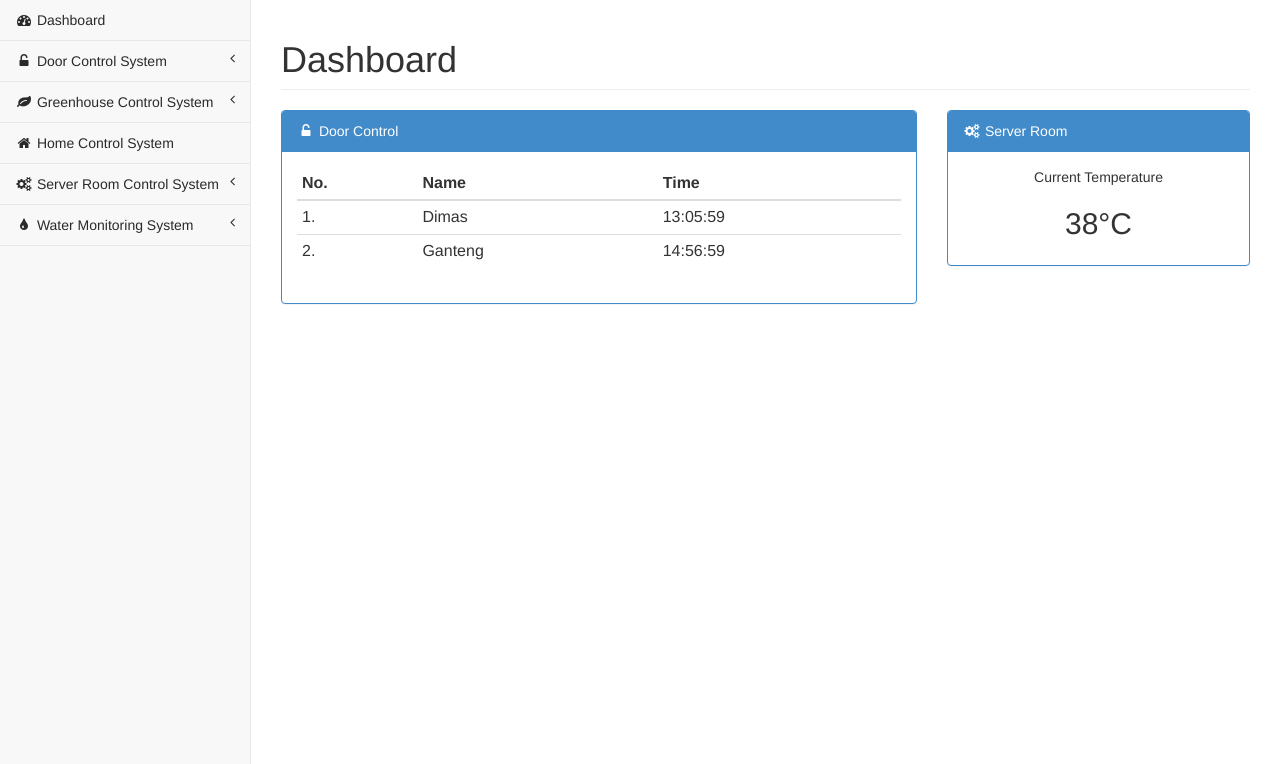
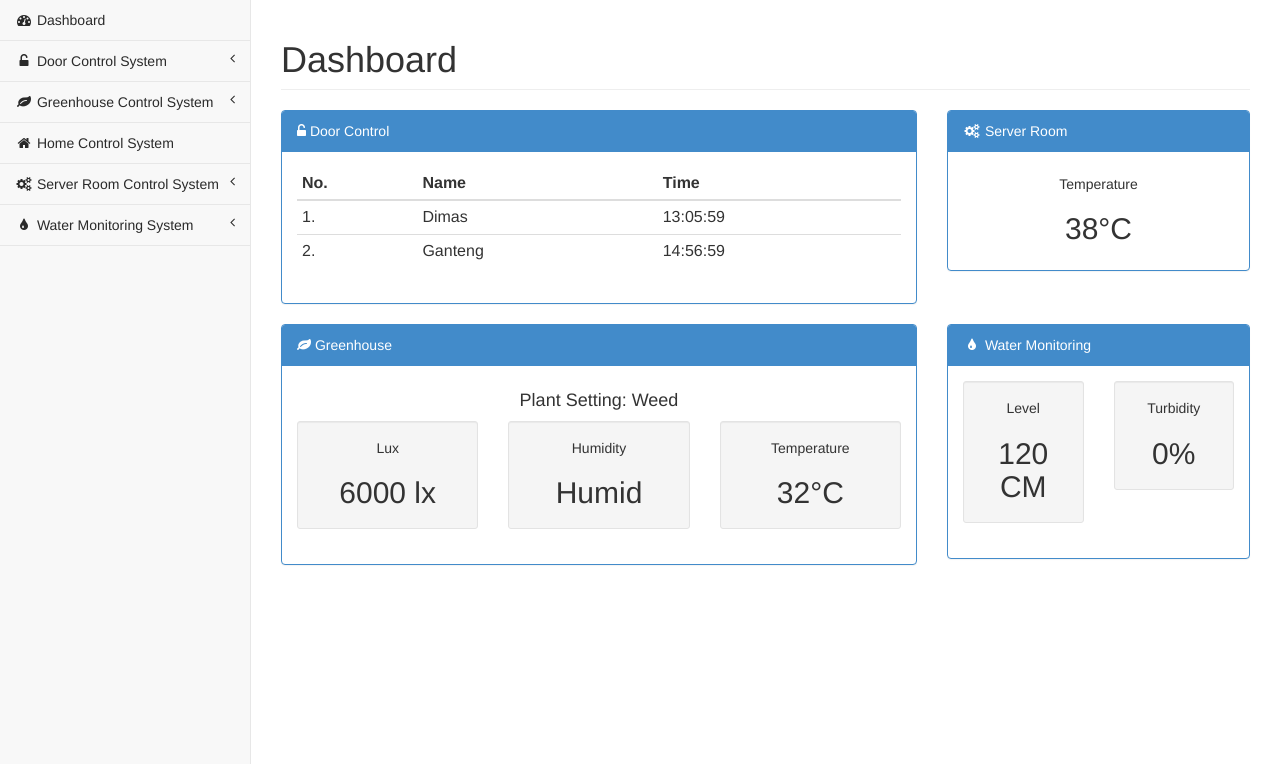
Before and after one commit to mlutfib/BiotechProject, a CodeIgniter app: page / in a window 1280 px wide. Shown: the part 51-815 px from the top of the page. Run offline with CodeIgniter, Linux system fonts and the light colour scheme; some libraries are stand-ins or nearby versions.

Commit message:
Dashboard Edit

```diff
--- a/BiotechWeb/application/views/dashboard.php
+++ b/BiotechWeb/application/views/dashboard.php
@@ -2,15 +2,15 @@
 <!-- Test lagi -->
 <div id="page-wrapper">
 	<div class="row">
-		<div class="col-lg-12">
+		<div class="col-sm-12">
 			<h1 class="page-header">Dashboard</h1>
 		</div>
 	</div>
 	<div class="row">
-		<div class="col-lg-8">
+		<div class="col-sm-8">
 			<div class="panel panel-primary">
 				<div class="panel-heading">
-					<i class="fa fa-unlock-alt fa-fw"></i> Door Control
+					<i class="fa fa-unlock-alt"></i> Door Control
 				</div>
 				<div class="panel-body">
 					<div class="table-responsive">
@@ -39,16 +39,71 @@
 				</div>
 			</div>
 		</div>
-		<div class="col-lg-4">
+		<div class="col-sm-4">
 			<div class="panel panel-primary">
 				<div class="panel-heading">
 					<i class="fa fa-cogs fa-fw"></i> Server Room
 				</div>
 				<div class="panel-body text-center">
-					<p>Current Temperature</p>
+					<h5>Temperature</h5>
 					<h2>38&deg;C</h2>
 				</div>
 			</div>
 		</div>
 	</div>
+	<div class="row">
+		<div class="col-sm-8">
+			<div class="panel panel-primary">
+				<div class="panel-heading">
+					<i class="fa fa-leaf"></i> Greenhouse
+				</div>
+				<div class="panel-body text-center">
+					<h4>Plant Setting: Weed</h4>
+					<div class="row">
+						<div class="col-sm-4">
+							<div class="well well-sm">
+								<h5>Lux</h5>
+								<h2>6000 lx</h2>
+							</div>
+						</div>
+						<div class="col-sm-4">
+							<div class="well well-sm">
+								<h5>Humidity</h5>
+								<h2>Humid</h2>
+							</div>
+						</div>
+						<div class="col-sm-4">
+							<div class="well well-sm">
+								<h5>Temperature</h5>
+								<h2>32&deg;C</h2>
+							</div>
+						</div>
+					</div>
+				</div>
+			</div>
+		</div>
+		<div class="col-sm-4">
+			<div class="panel panel-primary">
+				<div class="panel-heading">
+					<i class="fa fa-tint fa-fw"></i> Water Monitoring
+				</div>
+				<div class="panel-body text-center">
+					<div class="row">
+						<div class="col-sm-6">
+							<div class="well well-sm">
+								<h5>Level</h5>
+								<h2>120 CM</h2>
+							</div>
+						</div>
+						<div class="col-sm-6">
+							<div class="well well-sm">
+								<h5>Turbidity</h5>
+								<h2>0%</h2>
+							</div>
+						</div>
+					</div>
+				</div>
+			</div>
+		</div>
+	</div>
 </div>
```
